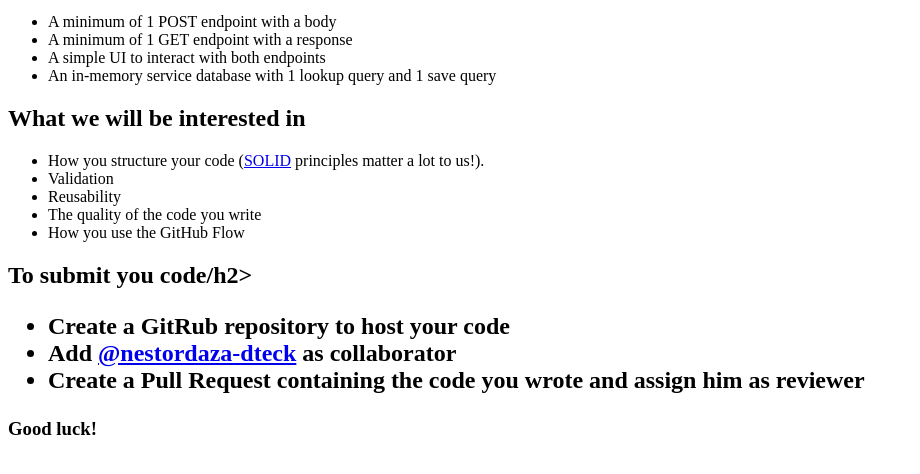
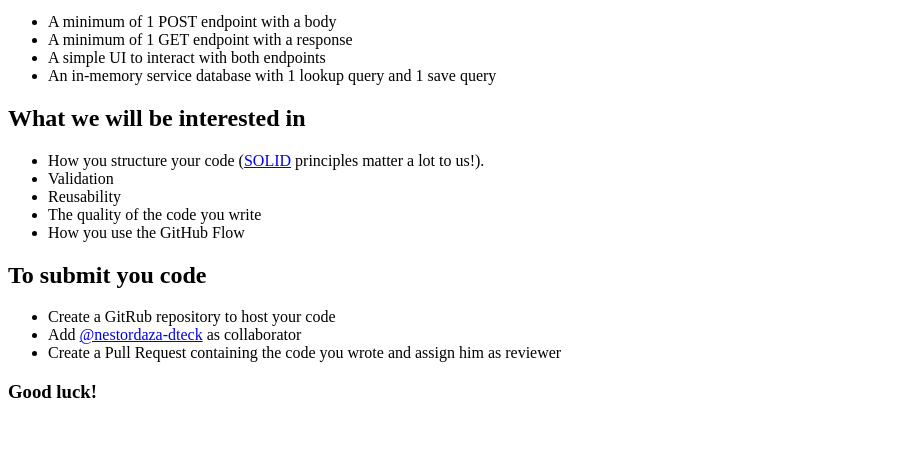
Before and after one commit to D-TeckSolutions/D-TeckSolutions.github.io, a plain HTML site: page full-stack-dev-test/index.html in a window 1280 px wide. Shown: the part 148-622 px from the top of the page, without its empty margins (0-920 px from the left). Drawn offline with Linux system fonts and the light colour scheme.

Commit message:
Update index.html

```diff
--- a/full-stack-dev-test/index.html
+++ b/full-stack-dev-test/index.html
@@ -32,7 +32,7 @@
         <li>How you use the GitHub Flow</li>
     </ul>
 
-	<h2>To submit you code/h2>
+	<h2>To submit you code</h2>
 
     <ul>
         <li>Create a GitRub repository to host your code</li>
```
